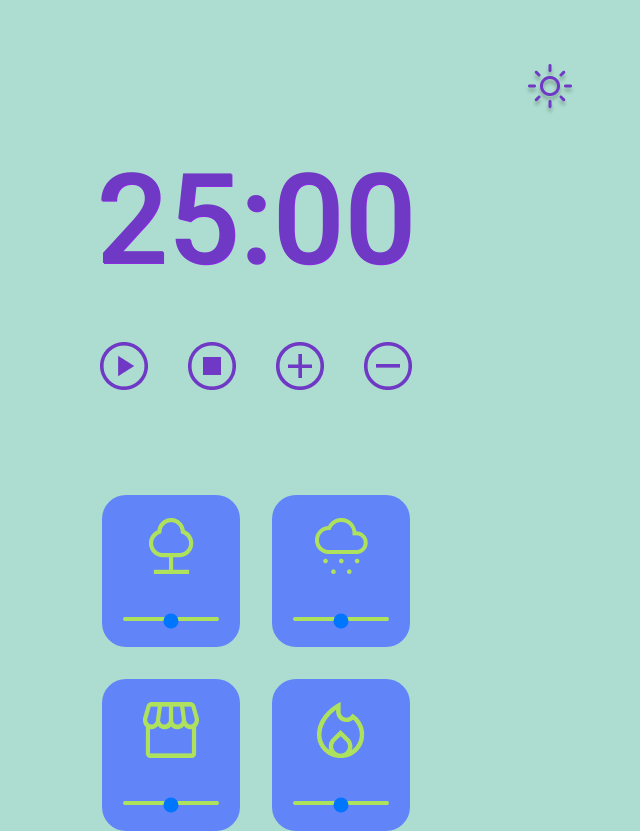
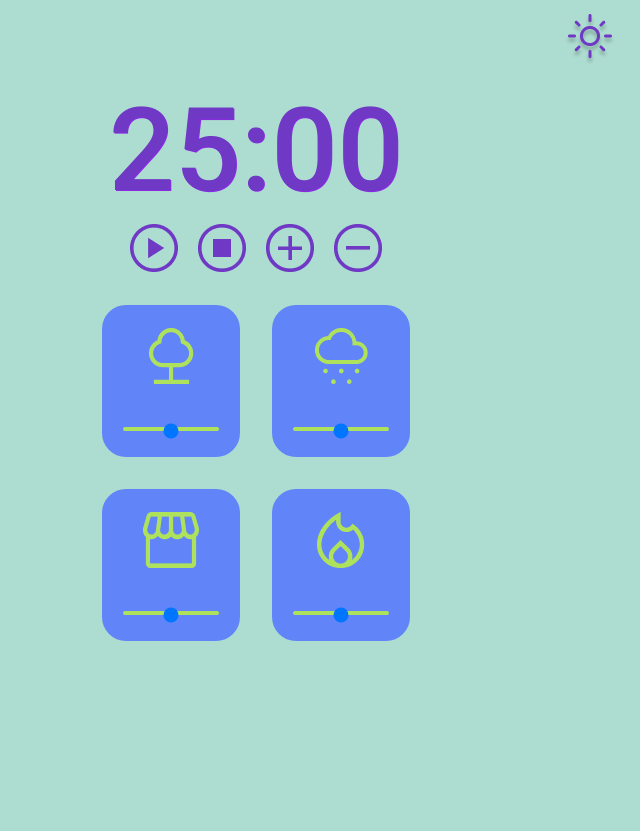
Before and after one commit to FilipeSantos07/FocusTimer-2.0-with-DarkMode, a plain HTML site: page index.html in a window 768 px wide. Shown: the whole page, without its empty margins (128-768 px from the left). Drawn offline with Linux system fonts and the light colour scheme.

Commit message:
fixed responsivity

```diff
--- a/css/style.css
+++ b/css/style.css
@@ -97,25 +97,25 @@ aside {
     display: none;
 }
 
-@media (max-width:650px) {
+@media (max-width:1000px) {
+    body {
+        height: auto;
+    }
     main {
         flex-direction: column;
-        gap: 9rem;
+        gap: 3rem;
+        padding-top: 7.6rem;
+        margin-bottom: 17rem;
     }
     .controls {
         gap: 2rem;
+        margin-top: 0;
     }
     .timer {
         font-size: 11.6rem;
     }
     aside {
         right: 2.4rem;
-        top: 4.4rem;
+        top: 1.4rem;
     }
 }
-@media (min-width:651px) and (max-width:1000px) {
-    main {
-        flex-direction: column;
-        gap: 10.2rem;
-    }
-}
```
